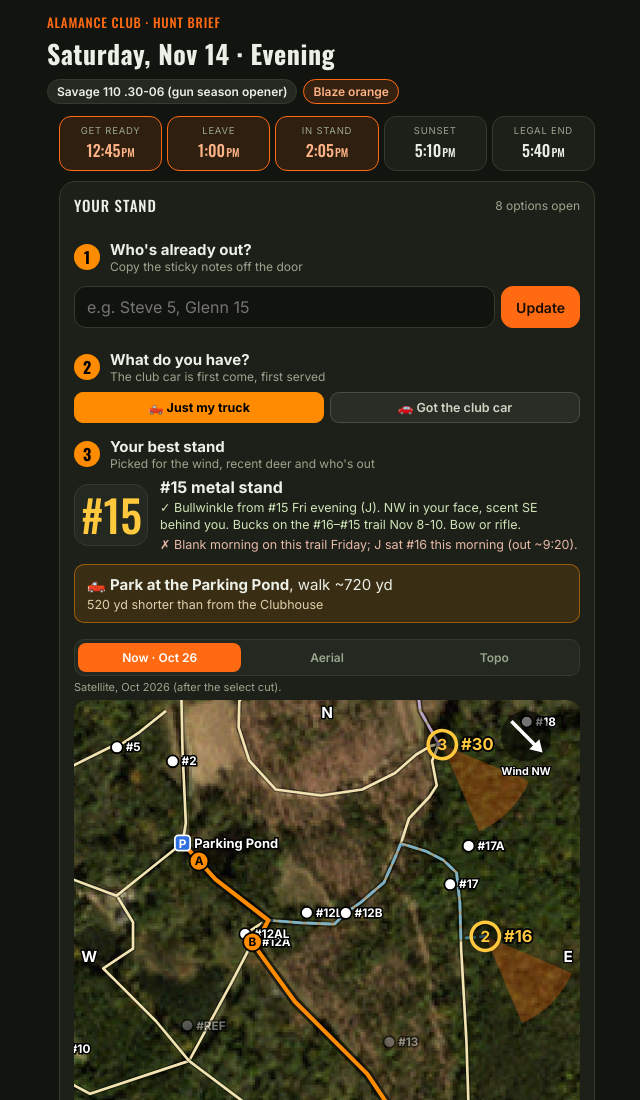
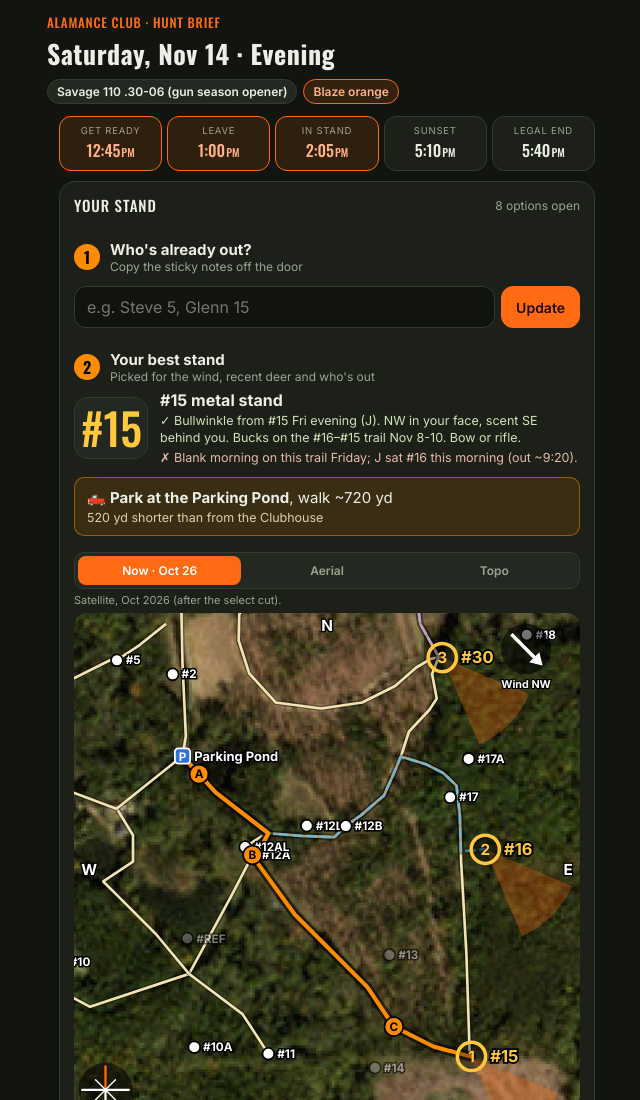
Before and after one commit to jeremyphelps74-lgtm/alamance-hunting-brief-lgtm, a plain HTML site: page index.html in a window 1280 px wide. Shown: the top 1100 px of the page, without its empty margins (313-953 px from the left). Drawn offline with nearby package versions, Linux system fonts and the light colour scheme.

Commit message:
Remove the truck/club car step
Co-Authored-By: Claude Opus 5.5 <noreply@anthropic.com>
Claude-Session: https://claude.ai/code/session_01MYD6NLHjBsYKMaZ6NZEjHq

```diff
--- a/index.html
+++ b/index.html
@@ -180,9 +180,8 @@ footer{font-size:11px;color:var(--mute);text-align:center;margin-top:14px;line-h
         <button class="pri" id="takenBtn">Update</button>
       </div>
       <div class="takenlist" id="takenlist"></div>
-      <div class="step"><span class="sn">2</span><span><b>What do you have?</b><small>The club car is first come, first served</small></span></div>
-      <div id="startsel"></div>
-      <div class="step"><span class="sn">3</span><span><b>Your best stand</b><small>Picked for the wind, recent deer and who's out</small></span></div>
+      <div id="startsel" style="display:none"></div>
+      <div class="step"><span class="sn">2</span><span><b>Your best stand</b><small>Picked for the wind, recent deer and who's out</small></span></div>
       <div id="toppick"></div>
       <ul class="rank" id="rank"></ul>
     </div>
@@ -469,7 +468,7 @@ function bestStart(r){const cur=startOf(r);if(!cur)return {start:cur,why:''};con
   const rr=(r.notes||[]).find(n=>/^Rerouted around/.test(n));if(rr&&b.start===cur&&!/^keeps you clear/.test(why))why=rr.replace('Rerouted around','keeps you clear of')+(why?'; '+why:'');
   if(b.hits.length)why+=(why?'; ':'')+`still passes ${b.hits[0].who} (#${b.hits[0].id}) at ~${b.hits[0].yd} yd`;
   return {start:b.start,why};}
-let CAR=false;try{CAR=localStorage.getItem('hb_car')==='1'}catch(e){}
+let CAR=false;try{localStorage.setItem('hb_car','0')}catch(e){}
 const CAR_MIN=600, CAR_WALK=150;
 function llLenYd(R){let L=0;for(let i=1;i<R.length;i++)L+=meters({lat:R[i-1][0],lon:R[i-1][1]},{lat:R[i][0],lon:R[i][1]});return L/0.9144}
 function trailSeq(R){if(!GR)buildGraph();const out=[];R.forEach(p=>{const q=px(...p);let b=null,bd=12;GR.N.forEach(n=>{const d=Math.hypot(n.x-q[0],n.y-q[1]);if(d<bd){bd=d;b=n.t}});if(b&&b!=='x'&&out[out.length-1]!==b)out.push(b)});return out}
@@ -673,6 +672,6 @@ document.addEventListener('click',e=>{const b=e.target.closest('.stb,.ht');if(!b
 fetch('data.json',{cache:'no-store'}).then(r=>r.json()).then(d=>{D=d;d.stands.forEach(s=>STAND[s.id]=s);local=load(LS+D.date)||[];render();setBase(BASE);mapToTop();})
  .catch(e=>{$('#title').textContent='Could not load the brief';});
 </script>
-<script src="field.js?v=4"></script>
+<script src="field.js?v=5"></script>
 </body>
 </html>
--- a/sw.js
+++ b/sw.js
@@ -1,4 +1,4 @@
-const C='hb-v4';
+const C='hb-v5';
 const CORE=['./','index.html','field.js','data.json','map.jpg','map-aerial.jpg','map-topo.jpg','patterns.html','sightings.json','manifest.json','icon.png'];
 self.addEventListener('install',e=>{e.waitUntil(caches.open(C).then(c=>Promise.all(CORE.map(u=>c.add(u).catch(()=>{})))));self.skipWaiting();});
 self.addEventListener('activate',e=>{e.waitUntil(caches.keys().then(k=>Promise.all(k.filter(x=>x!==C).map(x=>caches.delete(x)))).then(()=>self.clients.claim()));});
```
